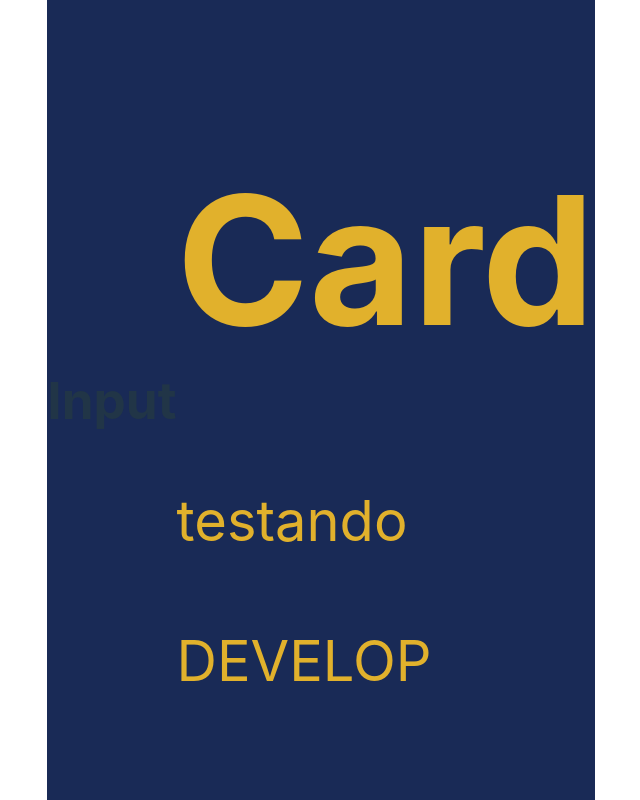
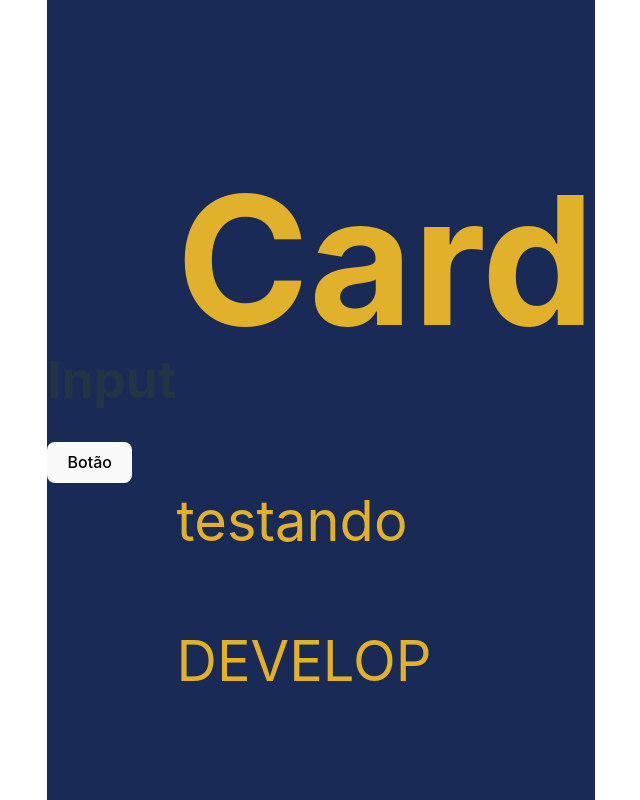
Before and after one commit to elianDev/github-search, a React (Vite) app: page / in a window 1280 px wide. Shown: the whole page, without its empty margins (319-959 px from the left). Built offline with nearby package versions, Linux system fonts and the light colour scheme.

Commit message:
created button

```diff
--- a/src/components/input/index.tsx
+++ b/src/components/input/index.tsx
@@ -1,7 +1,8 @@
-
-
 export function Input() {
-    return(
-        <div><h1>Input</h1></div>
-    )
+  return (
+    <div>
+      <h1>Input</h1>
+      <button>Botão</button>
+    </div>
+  );
 }
```
